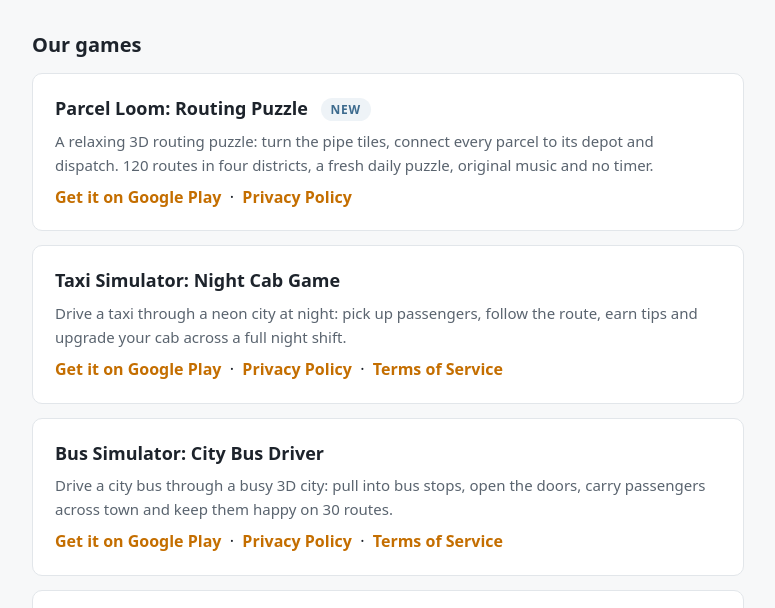
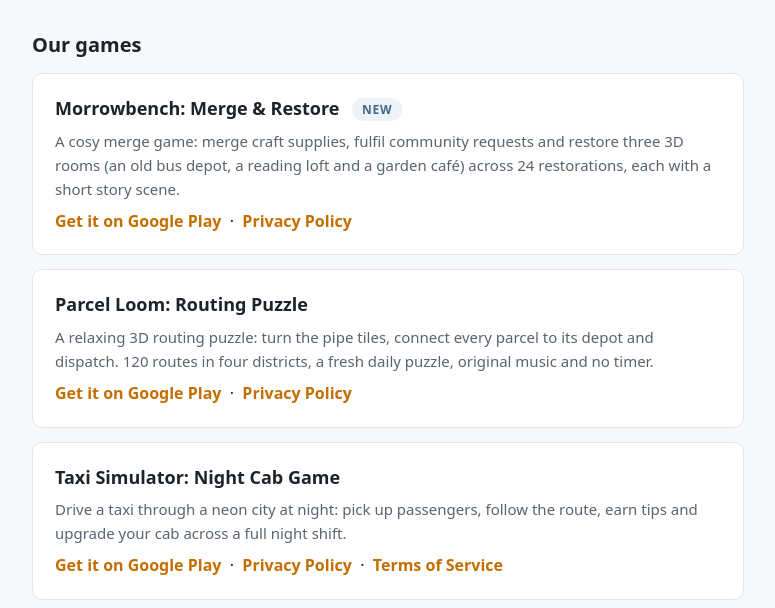
Before and after one commit to MunawarRasoolAbbasi/MunawarRasoolAbbasi.github.io, a plain HTML site: page index.html in a window 1280 px wide. Shown: the part 157-765 px from the top of the page, without its empty margins (252-1027 px from the left). Drawn offline with Linux system fonts and the light colour scheme.

Commit message:
Add Morrowbench to the homepage

```diff
--- a/index.html
+++ b/index.html
@@ -34,7 +34,13 @@
   <h2>Our games</h2>
 
   <div class="game">
-    <h3>Parcel Loom: Routing Puzzle <span class="badge">New</span></h3>
+    <h3>Morrowbench: Merge &amp; Restore <span class="badge">New</span></h3>
+    <p>A cosy merge game: merge craft supplies, fulfil community requests and restore three 3D rooms (an old bus depot, a reading loft and a garden café) across 24 restorations, each with a short story scene.</p>
+    <a href="https://play.google.com/store/apps/details?id=com.softgamingtech.morrowbench">Get it on Google Play</a> &nbsp;&middot;&nbsp; <a href="/privacy/morrowbench.html">Privacy Policy</a>
+  </div>
+
+  <div class="game">
+    <h3>Parcel Loom: Routing Puzzle</h3>
     <p>A relaxing 3D routing puzzle: turn the pipe tiles, connect every parcel to its depot and dispatch. 120 routes in four districts, a fresh daily puzzle, original music and no timer.</p>
     <a href="https://play.google.com/store/apps/details?id=com.softgamingtech.parcelloom">Get it on Google Play</a> &nbsp;&middot;&nbsp; <a href="/privacy/parcel-loom.html">Privacy Policy</a>
   </div>
```
